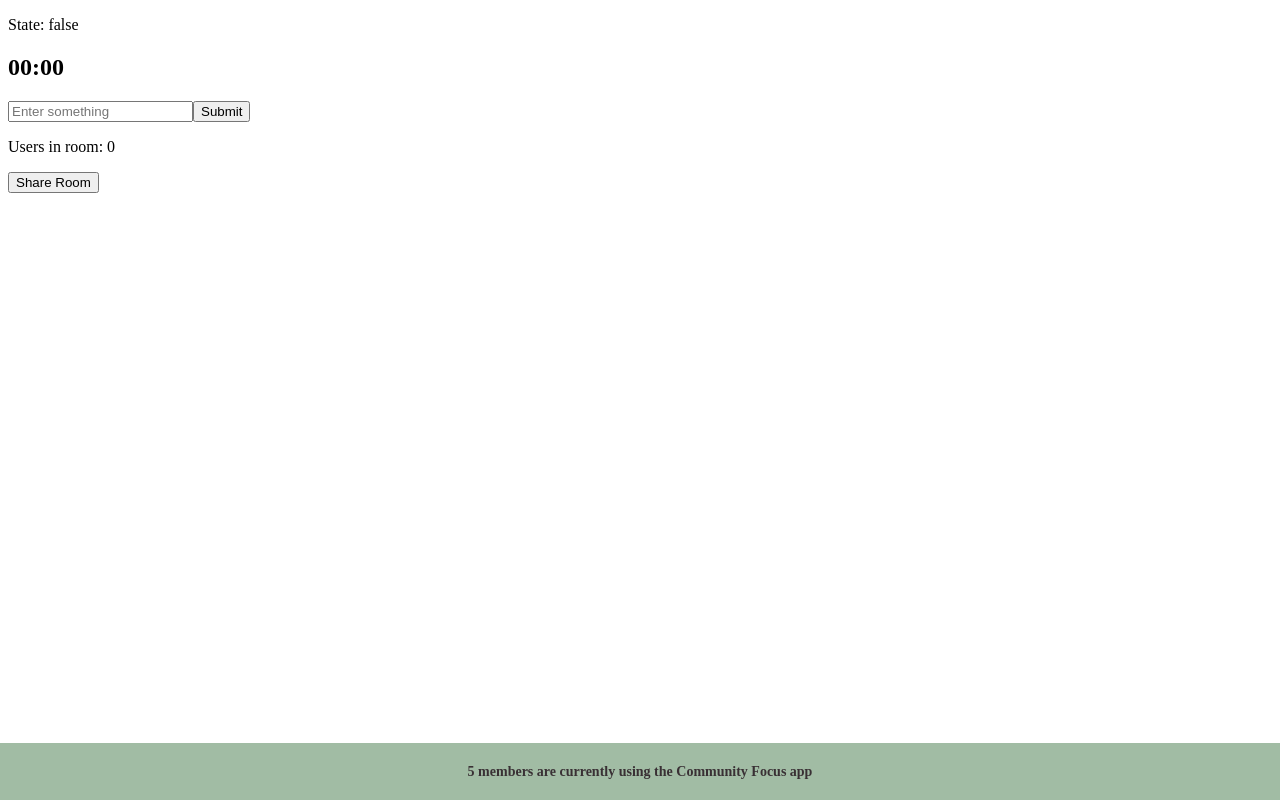
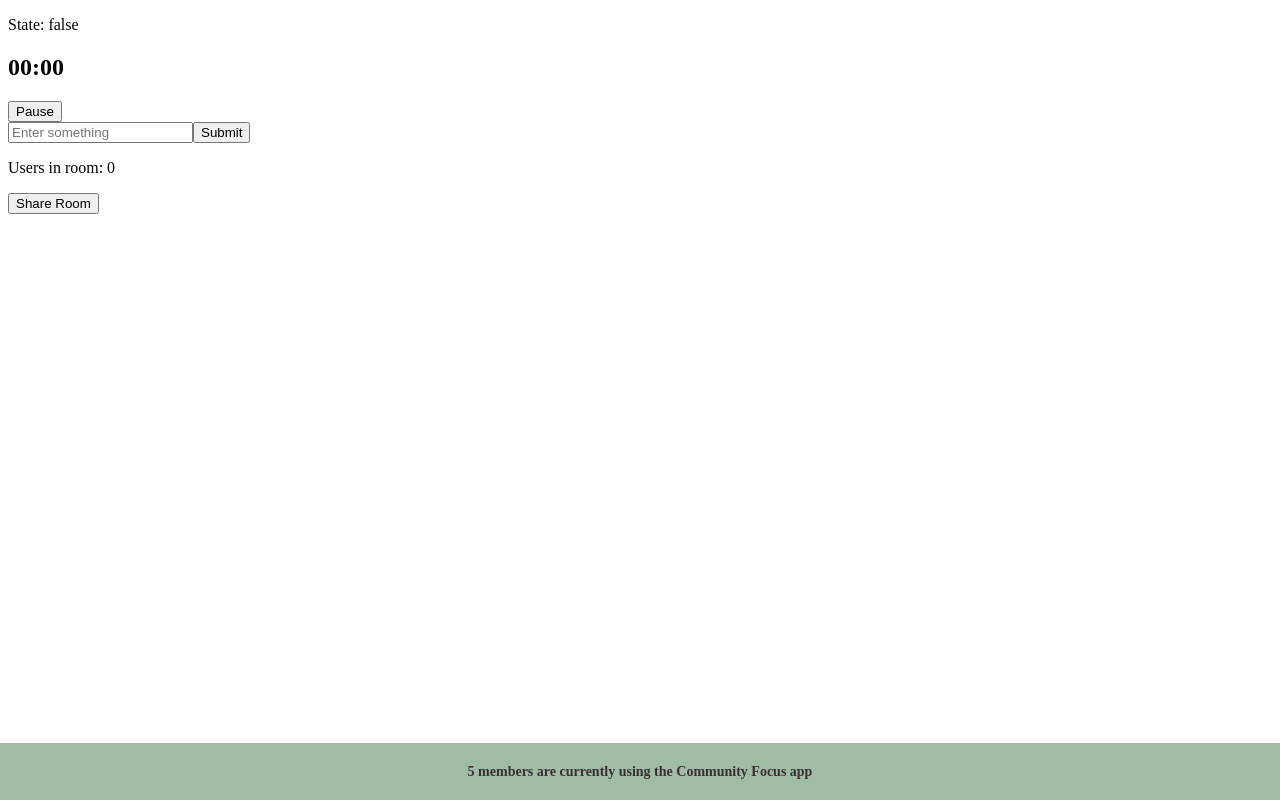
Before and after one commit to CommunityFocus/cf-frontend, a React (Vite) app: page /1 in a window 1280 px wide. Built offline with nearby package versions, Linux system fonts and the light colour scheme; no server answers.

Commit message:
Add Pausing/Unpausing timer functionality (#31)
* updated pauseCountdown event to pause the timer on server

* clean up pause timer component

* fix unit tests

```diff
--- a/src/components/Room.tsx
+++ b/src/components/Room.tsx
@@ -7,12 +7,15 @@ import formatTimestamp from "../helpers/formatTimestamp";
 import shareRoom from "../helpers/shareRoom";
 import startCountdown from "../helpers/startCountdown";
 import { roomName } from "../../common/common";
+import TimerControls from "./TimerControls";
 import Footer from "./Footer";
+
 
 const Room = (): JSX.Element => {
 	const [isConnected, setIsConnected] = useState<boolean>(socket.connected);
 	const [timestamp, setTimestamp] = useState<number>(0);
 	const [usersInRoom, setUsersInRoom] = useState<number>(0);
+	const [isTimerPaused, setIsTimerPaused] = useState<boolean>(false);
 
 	/*
 	 * A store of the timer interval for a given client.
@@ -22,6 +25,10 @@ const Room = (): JSX.Element => {
 	 * 	timer: setInterval(),
 	 * }
 	 */
+
+	const pauseTimer = (): void => {
+		socket.emit("pauseCountdown", { roomName });
+	};
 
 	useEffect(() => {
 		const clientTimerStore: Record<
@@ -51,16 +58,15 @@ const Room = (): JSX.Element => {
 			secondsRemaining: number;
 			isPaused: boolean;
 		}): void => {
-			console.log("timerResponse", {
-				secondsRemaining,
-				isPaused,
-				clientTimerStore,
-			});
 			setTimestamp(secondsRemaining);
+
+			setIsTimerPaused(isPaused);
+
 			startCountdown({
 				durationInSeconds: secondsRemaining,
 				clientTimerStore,
 				setTimestamp,
+				isTimerPaused: isPaused,
 			});
 		};
 
@@ -78,10 +84,10 @@ const Room = (): JSX.Element => {
 	}, []);
 
 	useEffect(() => {
-		console.log({ timestamp });
+		console.log({ timestamp, isTimerPaused });
 		// update the document title, with roomName and timestamp
 		document.title = `${formatTimestamp(timestamp)}-${roomName}`;
-	}, [timestamp]);
+	}, [isTimerPaused, timestamp]);
 
 	useEffect(() => {
 		console.log("URL", window.location.href);
@@ -92,6 +98,10 @@ const Room = (): JSX.Element => {
 		<>
 			<ConnectionState isConnected={isConnected} />
 			<Timestamp timestamp={timestamp} />
+			<TimerControls
+				pauseTimer={pauseTimer}
+				isTimerPaused={isTimerPaused}
+			/>
 			<TimerForm />
 			<p>Users in room: {usersInRoom}</p>
 			<button type="button" onClick={shareRoom}>
--- /dev/null
+++ b/src/components/TimerControls.tsx
@@ -0,0 +1,15 @@
+const TimerControls = ({
+	pauseTimer,
+	isTimerPaused,
+}: {
+	pauseTimer: () => void;
+	isTimerPaused: boolean;
+}): JSX.Element => {
+	return (
+		<button type="button" onClick={pauseTimer}>
+			{isTimerPaused ? "Resume" : "Pause"}
+		</button>
+	);
+};
+
+export default TimerControls;
--- a/src/helpers/startCountdown.ts
+++ b/src/helpers/startCountdown.ts
@@ -2,10 +2,12 @@ const startCountdown = ({
 	durationInSeconds,
 	clientTimerStore,
 	setTimestamp,
+	isTimerPaused,
 }: {
 	durationInSeconds: number;
 	clientTimerStore: Record<string, ReturnType<typeof setInterval>>;
 	setTimestamp: React.Dispatch<React.SetStateAction<number>>;
+	isTimerPaused: boolean;
 }): void => {
 	clearInterval(clientTimerStore.timer);
 
@@ -15,7 +17,9 @@ const startCountdown = ({
 		clearInterval(clientTimerStore.timer);
 	} else {
 		clientTimerStore.timer = setInterval(() => {
-			durationInSeconds--;
+			if (!isTimerPaused) {
+				durationInSeconds--;
+			}
 			setTimestamp(durationInSeconds);
 		}, 1000);
 	}
```
Also changed, not shown: 1 other file (tests, documents, lock files or other folders).
